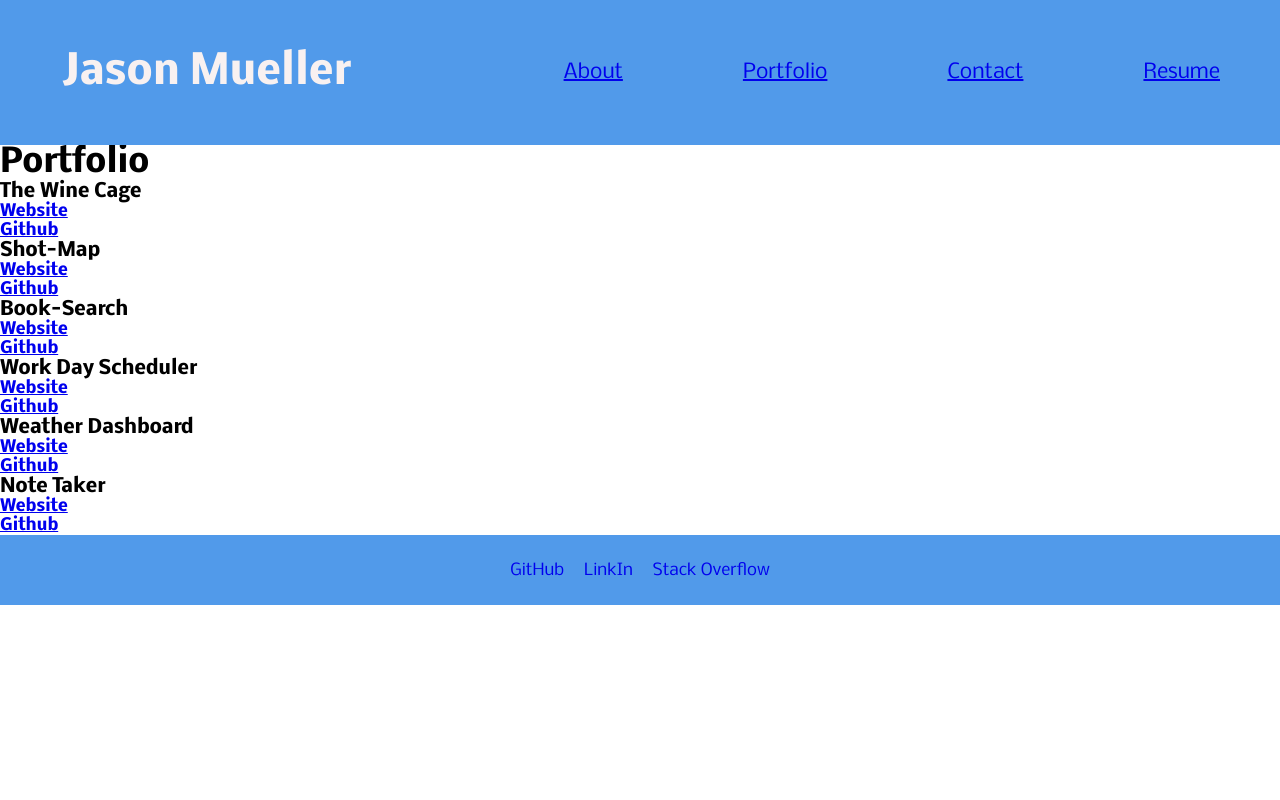
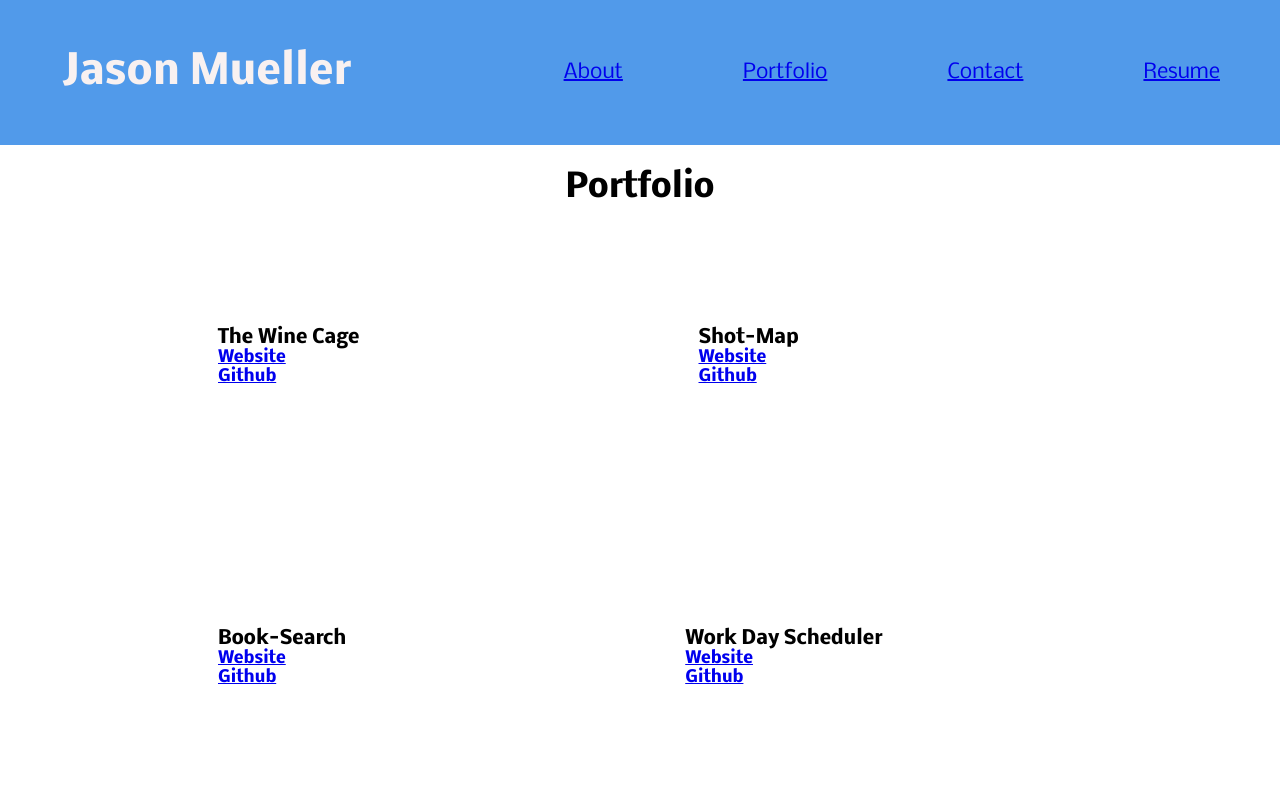
Before and after one commit to Jmuel9999/challenge20--react-porfolio, a React (Create React App) app: page /Portfolio in a window 1280 px wide. Shown: the top 800 px of the page. Built offline with nearby package versions, Linux system fonts and the light colour scheme; the HTML template or start-up script is replaced by a standard one; a web font is replaced by a local one.

Commit message:
Spread out the different projects

```diff
--- a/src/components/Portfolio/Portfolio.jsx
+++ b/src/components/Portfolio/Portfolio.jsx
@@ -5,48 +5,50 @@ import "./portfolio.scss";
 export default function Portfolio() {
     return (
         <div className="portfolio">
-            <h1>Portfolio</h1>
-            <Projects
+            <h1 className="h1">Portfolio</h1>
+                <div className="workDivs">
+                    <Projects className="projectItem"
                     title="The Wine Cage"
                     link="https://bootcamp-project1.github.io/The-wine-cage/"
                     github="https://github.com/bootcamp-project1/The-wine-cage/tree/main"
                     >
                     </Projects>
 
-            <Projects
+                    <Projects className="projectItem"
                     title="Shot-Map"
                     link="http://shot-map.herokuapp.com/"
                     github="https://github.com/JayARTman/Shot-map"
                     >
                     </Projects>
 
-            <Projects
+                    <Projects className="projectItem"
                     title="Book-Search"
                     link="https://challenge21-book-search.herokuapp.com/"
                     github="https://github.com/Jmuel9999/challenge21--book-search"
                     >
                     </Projects>
 
-            <Projects
+                    <Projects className="projectItem"
                     title="Work Day Scheduler"
                     link="https://jmuel9999.github.io/challenge5-workdayscheduler/"
                     github="https://github.com/Jmuel9999/challenge5-workdayscheduler"
                     >
                     </Projects>
 
-            <Projects
+                    <Projects className="projectItem"
                     title="Weather Dashboard"
                     link="https://jmuel9999.github.io/Challenge-6--Weather-Dashboard/"
                     github="https://github.com/Jmuel9999/Challenge-6--Weather-Dashboard"
                     >
                     </Projects>
 
-            <Projects
+                    <Projects className="projectItem"
                     title="Note Taker"
                     link="https://note-taker1112233.herokuapp.com/"
                     github="https://github.com/Jmuel9999/challenge11----Express-Note-Taker/tree/main"
                     >
                     </Projects>
                 </div>
+        </div>
     )
 };
--- a/src/components/Portfolio/portfolio.scss
+++ b/src/components/Portfolio/portfolio.scss
@@ -0,0 +1,23 @@
+.portfolio {
+    display: flex;
+    align-items: center;
+    justify-content: center;
+    flex-direction: column;
+}
+
+.projectDiv {
+    padding: 121px;
+    margin-left: 97px;
+    border: 1vh;
+    border-color: black;
+    border-width: 3px;
+}
+
+.h1 {
+    padding-top: 25px;
+}
+
+.workDivs {
+    display: flex;
+    flex-wrap: wrap;
+}
--- a/src/components/Projects/Projects.jsx
+++ b/src/components/Projects/Projects.jsx
@@ -5,10 +5,10 @@ function Projects ( props ) {
         <div className="projectDiv">
             <h3 className="deployed"> { props.title }</h3>
             <a href={ props.link }>
-                <h4 className="deployed">Website</h4>
+                <h4 className="webLink">Website</h4>
             </a>
             <a href={ props.github }>
-                <h4 className="deployed">Github</h4>
+                <h4 className="githubLink">Github</h4>
             </a>
         </div>
     )
```
Lines whose indentation alone changed are shown as unchanged.
